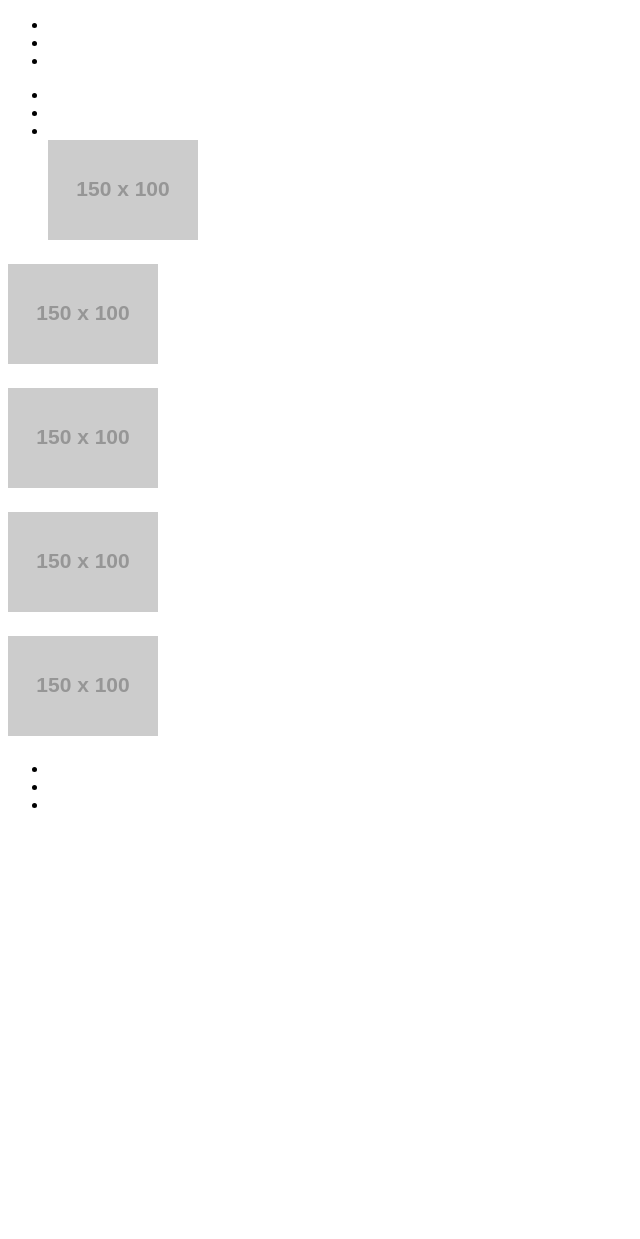
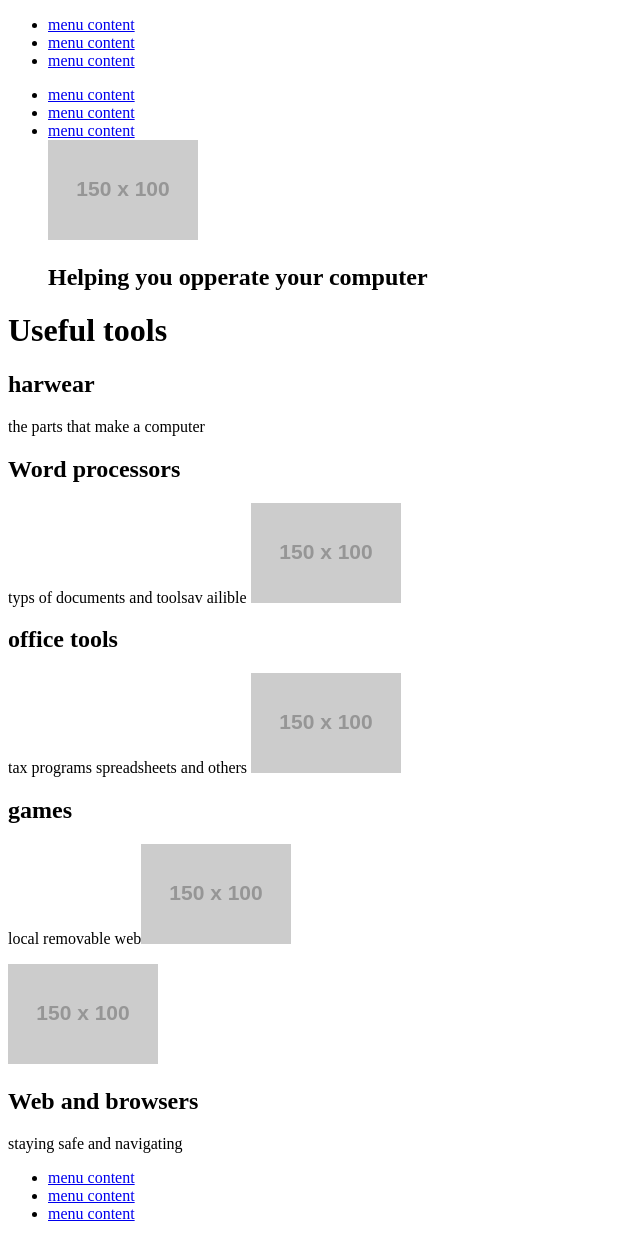
Before and after one commit to luapkb/html-trial, a plain HTML site: page trial.html in a window 1280 px wide. Shown: the whole page, without its empty margins (0-640 px from the left). Before the commit the page ends 830 px from the top, so only its background shows below. Drawn offline with Linux system fonts and the light colour scheme; placeholder pictures from the web are drawn by us.

Commit message:
outline content

```diff
--- a/trial.html
+++ b/trial.html
@@ -11,63 +11,64 @@
     <header>
         <nav>
             <ul>
-                <li><a href="#"></a></li>
-                <li><a href="#"></a></li>
-                <li><a href="#"></a></li>
+                <li><a href="#">menu content</a></li>
+                <li><a href="#">menu content</a></li>
+                <li><a href="#">menu content</a></li>
             </ul>
         </nav>
         <nav>
             <ul>
-                <li><a href="#"></a></li>
-                <li><a href="#"></a></li>
-                <li><a href="#"></a></li>
+                <li><a href="#">menu content</a></li>
+                <li><a href="#">menu content</a></li>
+                <li><a href="#">menu content</a></li>
 
                 <img src="https://via.placeholder.com/150x100">
 
-                <h1></h1>
+                <h1>Helping you opperate your computer</h1>
 
     </header>
 
     <main>
-
+        <h1>Useful tools </h1>
         <article>
-            <h2></h2>
+                <H2>harwear</H2>
+                <P>the parts that make a computer</P>
+        </article>
+        <article>
+            <h2>Word processors</h2>
               <p>
-                  <img src="https://via.placeholder.com/150x100">
+                 typs of documents and toolsav ailible <img src="https://via.placeholder.com/150x100">
               </p>
         </article>
 
         <article>
-            <H2></H2>
+            <H2>office tools</H2>
                 <P>
-                    <img src="https://via.placeholder.com/150x100">
+                   tax programs spreadsheets and others <img src="https://via.placeholder.com/150x100">
                 </P>
         </article>
         <article>
-            <H2></H2>
+            <H2>games</H2>
                 <P>
-                    <img src="https://via.placeholder.com/150x100">
+                    local removable web<img src="https://via.placeholder.com/150x100">
                 </P>
         </article>
-        <article>
-            <H2></H2>
-                <P></P>
-        </article>
+
+
 
         <img src="https://via.placeholder.com/150x100">
-
         <article>
-            <H2></H2>
-                <P></P>
+            <H2>Web and browsers</H2>
+            <P>staying safe and navigating </P>
         </article>
     </main>
     <footer>
 
             <nav>
                 <ul>
-                    <li><a href="#"></a></li>
-                    <li><a href="#"></a></li>
-                    <li><a href="#"></a></li>
+                    <li><a href="#">menu content</a></li>
+                    <li><a href="#">menu content</a></li>
+                    <li><a href="#">menu content</a></li>
                 </ul>
             </nav>
 
```
